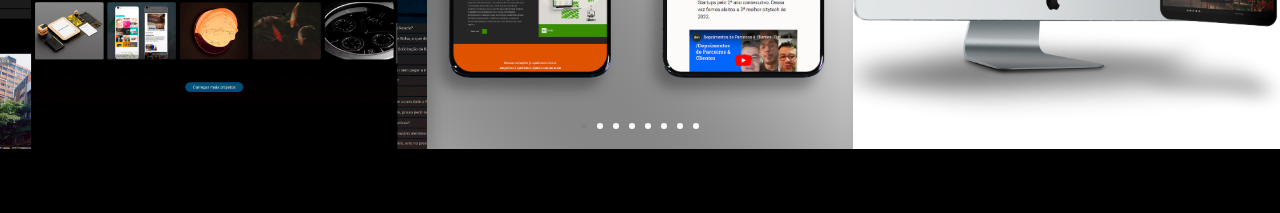
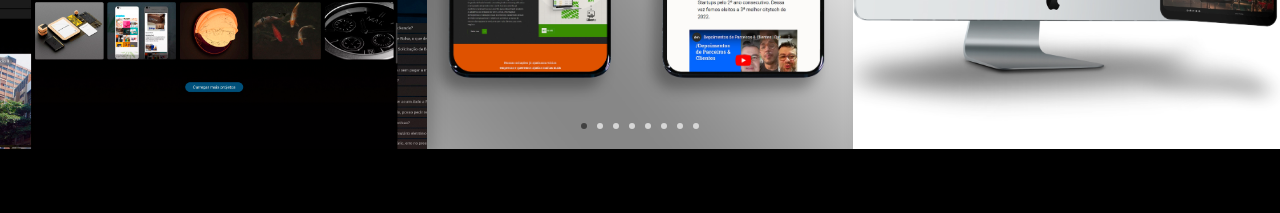
Before and after one commit to MateusDuraessantos/Portfolio, a Vue app: page /#/ in a window 1280 px wide. Shown: the part 2980-3193 px from the top of the page. Built offline with nearby package versions, Linux system fonts and the light colour scheme; the HTML template or start-up script is replaced by a standard one.

Commit message:
correção botões de voltar e avançar

```diff
--- a/src/views/Inicio.vue
+++ b/src/views/Inicio.vue
@@ -336,6 +336,7 @@ export default {
             if (changer == 'left') less(carrosselSelected.value), carrosselSelected.value--, more(carrosselSelected.value)
             if (changer == 'init') document.querySelector('.carrossel__current').classList.add('carrossel__current--gray')
         }
+
         onMounted(()=> {
             carrosselFocus('init')
         })
@@ -375,12 +376,12 @@ export default {
                 inicialTransform.value = Number(document.querySelector('.card__grid').style.transform.split('vw')[0].split('translateX(')[1])
             }
 
-            if (e == 'avancar') {
+            if (e == 'avancar' && imgs.length - 1 > carrosselSelected.value) {
                 less(carrosselSelected.value)
                 carrosselSelected.value++
                 more(carrosselSelected.value)
                 document.querySelector('.card__grid').style.transform = `translateX(-${carrosselSelected.value}00vw)`
-            } else if (e == 'voltar') {
+            } else if (e == 'voltar' && carrosselSelected.value > 0) {
                 less(carrosselSelected.value)
                 carrosselSelected.value--
                 more(carrosselSelected.value)
@@ -1441,14 +1442,14 @@ p {
 }
 
 .carrossel__current {
-    background: white;
+    background: #d7d7d7;
     border-radius: 50%;
     width: 6px;
     height: 6px;
 }
 
 .carrossel__current--gray {
-    background: gray;
+    background: #414141;
 }
 
 .carrossel__controlls {
```
